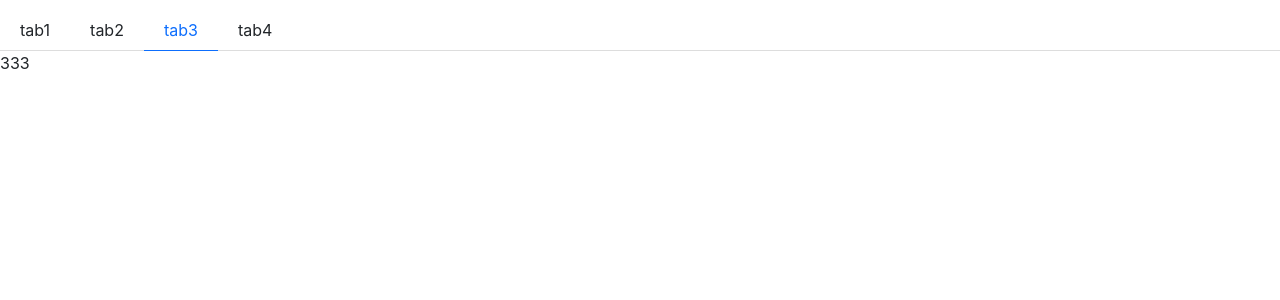
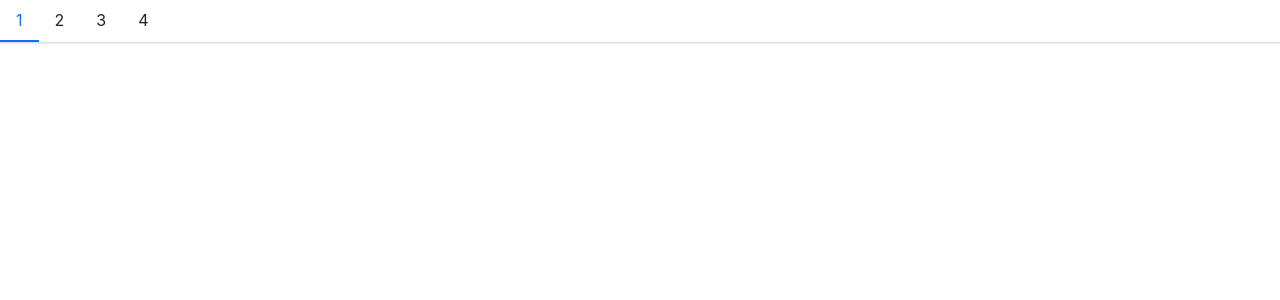
Before and after one commit to zhangbingjian/bjdesign, a React (Create React App) app: page / in a window 1280 px wide. Shown: the top 300 px of the page. Built offline with nearby package versions, Linux system fonts and the light colour scheme.

Commit message:
feat:添加Icon组件

```diff
--- a/package.json
+++ b/package.json
@@ -3,6 +3,9 @@
   "version": "0.1.0",
   "private": true,
   "dependencies": {
+    "@fortawesome/fontawesome-svg-core": "^1.2.28",
+    "@fortawesome/free-solid-svg-icons": "^5.13.0",
+    "@fortawesome/react-fontawesome": "^0.1.9",
     "@testing-library/jest-dom": "^4.2.4",
     "@testing-library/react": "^9.3.2",
     "@testing-library/user-event": "^7.1.2",
--- a/src/App.tsx
+++ b/src/App.tsx
@@ -1,31 +1,22 @@
 /** @format */
 import React from 'react';
-import Tabs from './components/Tabs/tabs';
-import TabPane from './components/Tabs/tabPane';
-import {ButtonType} from './components/Button/button';
 import Menu from './components/Menu/menu';
 import MenuItem from './components/Menu/menuItem';
-import Button from './components/Button/button';
+import Icon from './components/Icon/icon';
+import {library} from '@fortawesome/fontawesome-svg-core';
+import {fas} from '@fortawesome/free-solid-svg-icons';
 
+library.add(fas);
 function App() {
     return (
         <>
-            <div style={{width: '100%', height: '500px', marginTop: '10px'}}>
-                <Tabs mode="horizontal" defaultIndex={2}>
-                    <TabPane tab="tab1">
-                        <div style={{width: '100%', height: '100%'}}>
-                            <Tabs defaultIndex={1} mode="vertical">
-                                <TabPane tab="tab5">222</TabPane>
-                                <TabPane tab="tab7">333</TabPane>
-                                <TabPane tab="tab9">444</TabPane>
-                            </Tabs>
-                        </div>
-                    </TabPane>
-                    <TabPane tab="tab2">222</TabPane>
-                    <TabPane tab="tab3">333</TabPane>
-                    <TabPane tab="tab4">444</TabPane>
-                </Tabs>
-            </div>
+            {/* <Icon icon="alipay" theme="danger" size="10x" /> */}
+            <Menu>
+                <MenuItem>1</MenuItem>
+                <MenuItem>2</MenuItem>
+                <MenuItem>3</MenuItem>
+                <MenuItem>4</MenuItem>
+            </Menu>
         </>
     );
 }
--- /dev/null
+++ b/src/components/Icon/_style.scss
@@ -0,0 +1,20 @@
+/** @format */
+
+//这事scss类似对象的写法()包裹
+// $theme-colors: ("primary": $primary,
+//   "secondary": $secondary,
+//   "success": $success,
+//   "info": $info,
+//   "warning": $warning,
+//   "danger": $danger,
+//   "light": $light,
+//   "dark": $dark
+//);
+
+//scss的循环@each  $key,$val  代表in后面对象的键和值用逗号隔开
+@each $key, $val in $theme-colors {
+    .icon-#{$key} {
+        //类似于模板字符串使用  #{变量}
+        color: $val;
+    }
+}
--- /dev/null
+++ b/src/components/Icon/icon.tsx
@@ -0,0 +1,23 @@
+/** @format */
+
+import React from 'react';
+import classNames from 'classnames';
+import {FontAwesomeIcon, FontAwesomeIconProps} from '@fortawesome/react-fontawesome';
+
+export type ThemeProps = 'success' | 'danger' | 'warning' | 'info' | 'primary' | 'secondary' | 'light' | 'dark';
+
+export interface IconProps extends FontAwesomeIconProps {
+    theme?: ThemeProps;
+}
+
+const Icon: React.FC<IconProps> = props => {
+    //Icon-primary
+    const {className, theme, ...restProps} = props;
+    const classes = classNames('bj-icon', className, {
+        [`icon-${theme}`]: theme,
+    });
+
+    return <FontAwesomeIcon className={classes} {...restProps} />;
+};
+
+export default Icon;
--- a/src/styles/index.scss
+++ b/src/styles/index.scss
@@ -27,3 +27,6 @@ sass对模块化的支持意思是只能当模块导入不能单独使用
 
 //Tabs样式文件
 @import '../components/Tabs/style';
+
+//Icon样式文件
+@import '../components/Icon/style';
```
Also changed, not shown: 1 other file (tests, documents, lock files or other folders).
